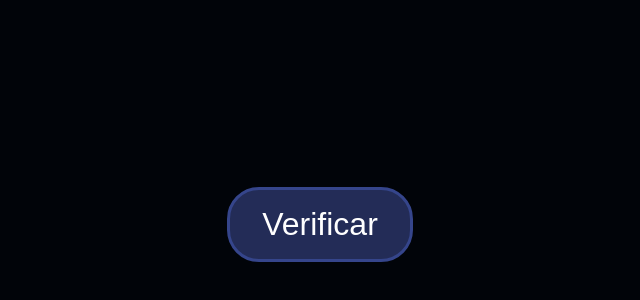
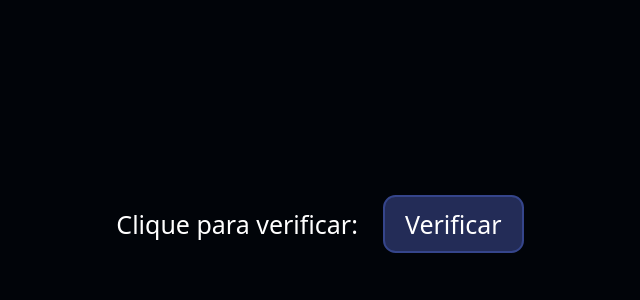
Before and after one commit to GiovanniEliasDaRosa/Demonstracao-GitHub, a plain HTML site: page index.html in a window 1280 px wide. Shown: the part 176-476 px from the top of the page, without its empty margins (320-960 px from the left). Drawn offline with Linux system fonts and the light colour scheme.

Commit message:
Edição no arquivo index.html e style.css
Adição de parágrafo no arquivo html e atualizações no arquivo CSS, como tamanho da fonte geral e padding e border-radius do botão

```diff
--- a/index.html
+++ b/index.html
@@ -8,6 +8,7 @@
     <link rel="stylesheet" href="style.css" />
   </head>
   <body>
+    <p>Clique para verificar:</p>
     <button>Verificar</button>
   </body>
 </html>
--- a/style.css
+++ b/style.css
@@ -3,6 +3,8 @@
   margin: 0;
   padding: 0;
   color: hsl(0, 0%, 100%);
+  font-size: 1.25rem;
+  font-family: system-ui;
 }
 
 body {
@@ -12,12 +14,12 @@ body {
   min-height: 100vh;
   min-height: 100dvh;
   background-color: hsl(218, 80%, 2%);
+  gap: 1em;
 }
 
 button {
-  font-size: 2rem;
-  padding: 0.5em 1em;
-  background-color: #232C57;
-  border: solid 0.1em #35458B;
-  border-radius: 1em;
+  padding: 0.4em 0.8em;
+  background-color: #232c57;
+  border: solid 0.1em #35458b;
+  border-radius: 0.5em;
 }
```
